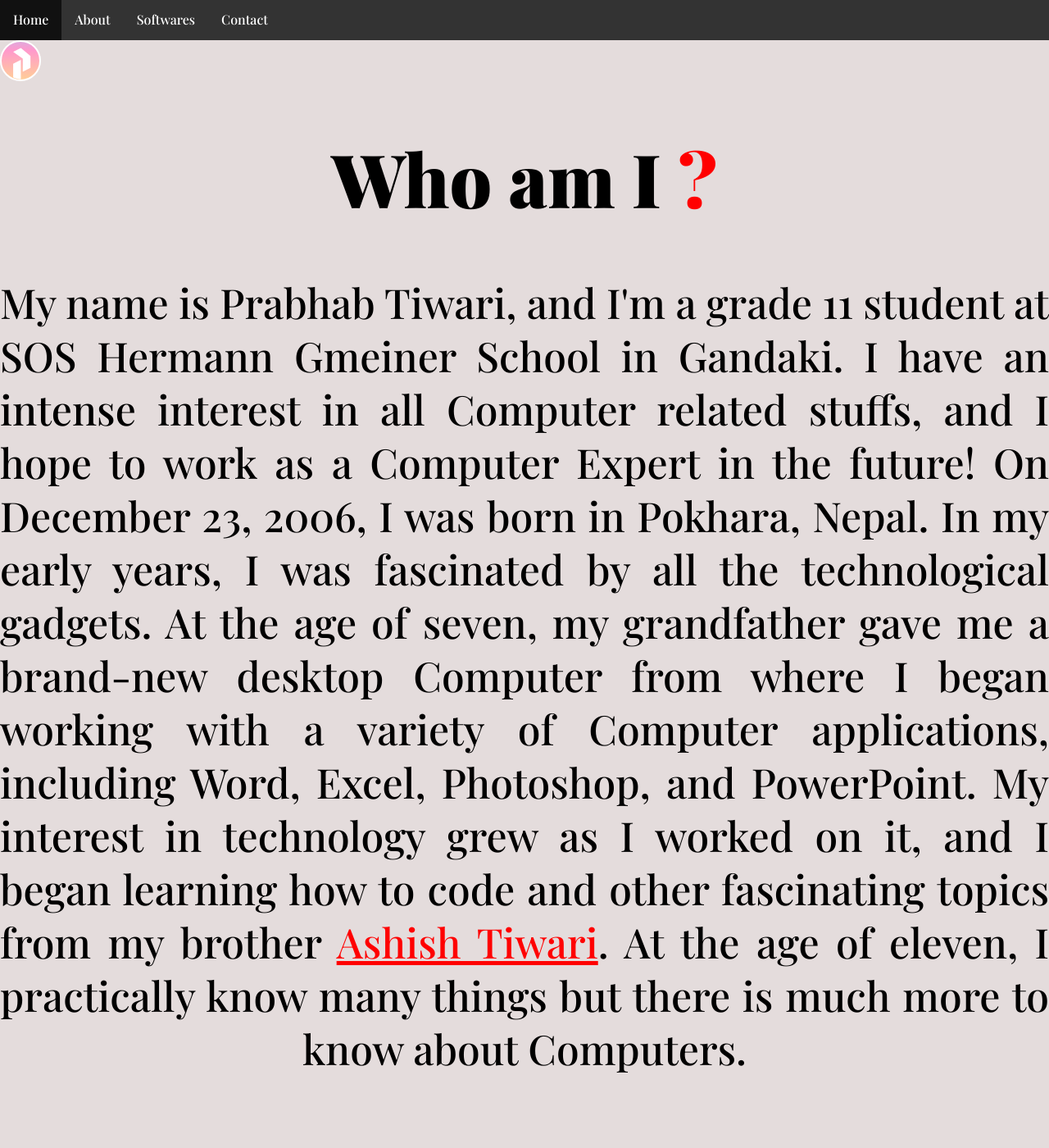
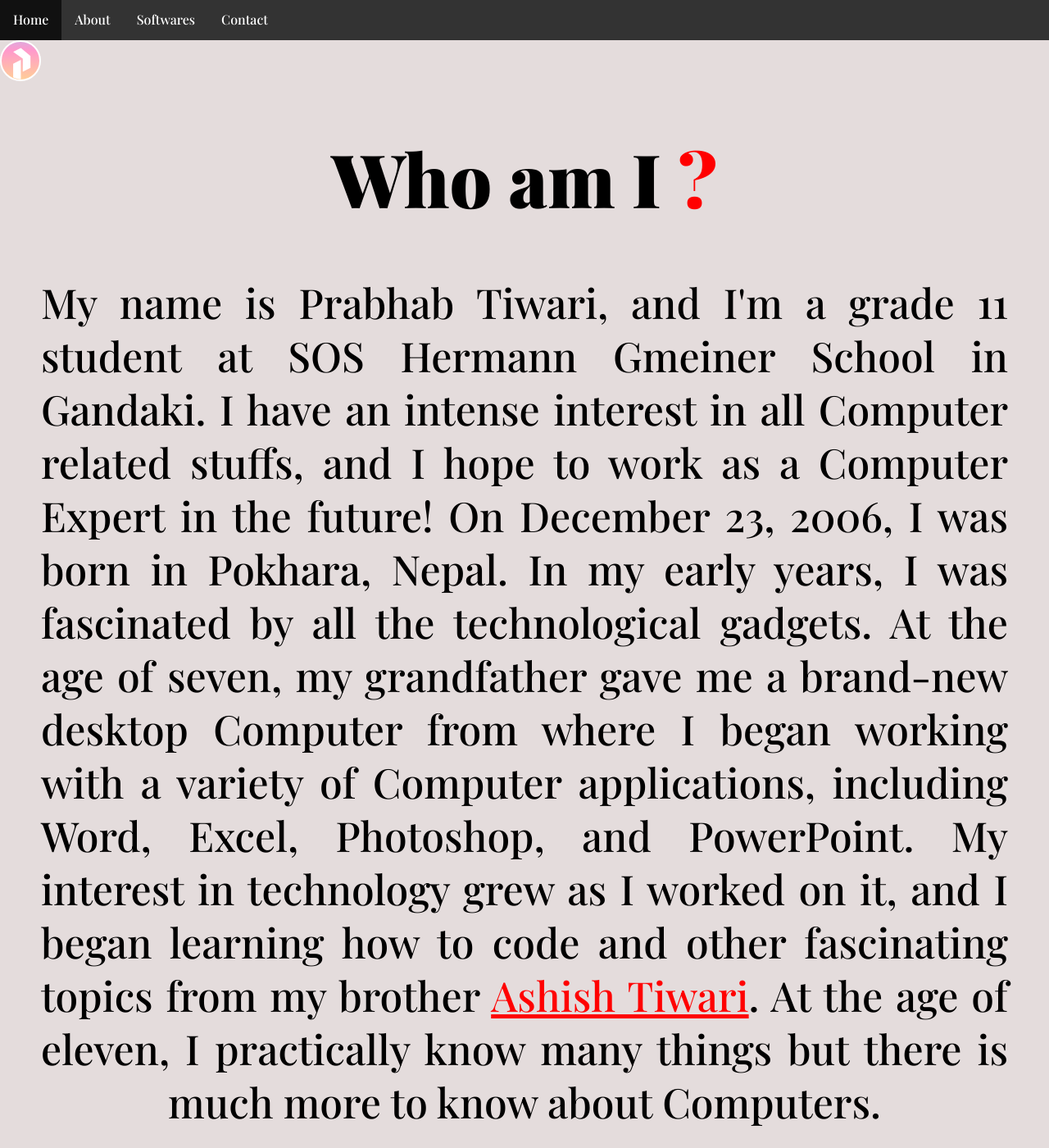
Before and after one commit to PrabhabTiwari/website, a Jekyll site: the page built from about.html, in a window 1280 px wide and 1400 px high. Shown: the whole window at 82% size. Built offline with Jekyll 4.4.1, drawn with Linux system fonts in a browser that asks for light colours.

Commit message:
Update about.html

```diff
--- a/about.html
+++ b/about.html
@@ -4,7 +4,13 @@
 
 layout: base
 ---
+<style>
+    p {
+  margin: 50px;
+  text-align: justify;
+}
 
+</style>
     <h1 align="left">Who am I<span class="redText"> ? </span> </h1>
   <p>
       My name is Prabhab Tiwari, and I'm a grade 11 student at SOS Hermann Gmeiner School in Gandaki. I have an intense interest in all Computer related stuffs, and I hope to work as a Computer Expert in the future! On December 23, 2006, I was born in Pokhara, Nepal. In my early years, I was fascinated by all the technological gadgets. At the age of seven, my grandfather gave me a brand-new desktop Computer from where I began working with a variety of Computer applications, including Word, Excel, Photoshop, and PowerPoint.
```
